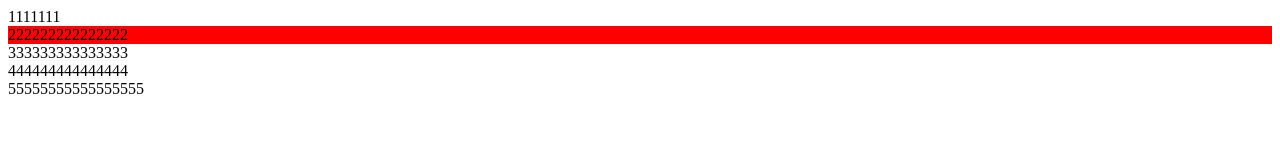
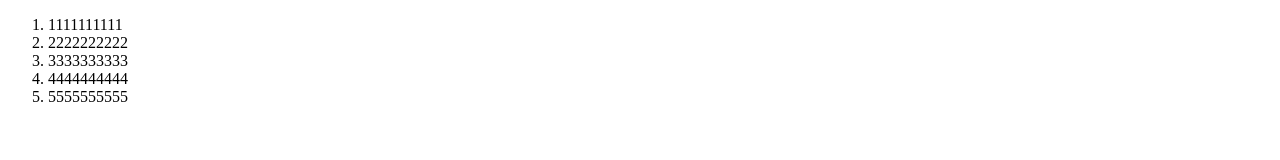
Before and after one commit to TemaCap1992/JS_lesson-5, a plain HTML site: page index.html in a window 1280 px wide. Drawn offline with Linux system fonts and the light colour scheme.

Commit message:
Update index.html

```diff
--- a/index.html
+++ b/index.html
@@ -10,18 +10,14 @@
 
 <body>
 
-    <div>1111111</div>
-    <div class="box">222222222222222</div>
-    <div>333333333333333</div>
-    <div id="fox">444444444444444</div>
-    <div>55555555555555555</div>
-
-
-
-
-
+    <ol>
+        <li>1111111111</li>
+        <li>2222222222</li>
+        <li>3333333333</li>
+        <li>4444444444</li>
+        <li>5555555555</li>
+    </ol>
     <script type="text/javascript" src="script.js"></script>
-
 </body>
 
 </html>
```
